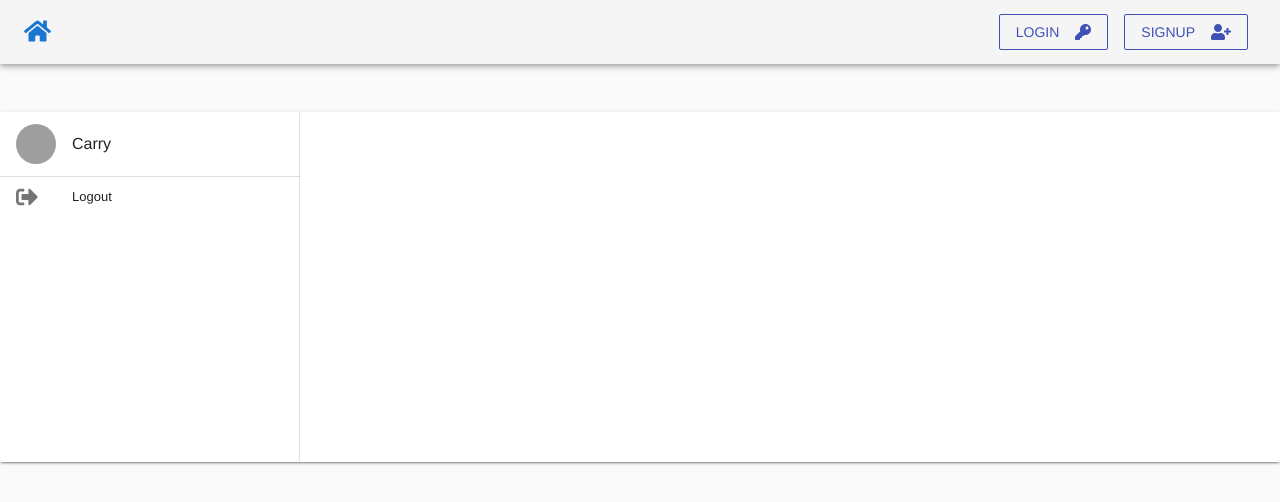
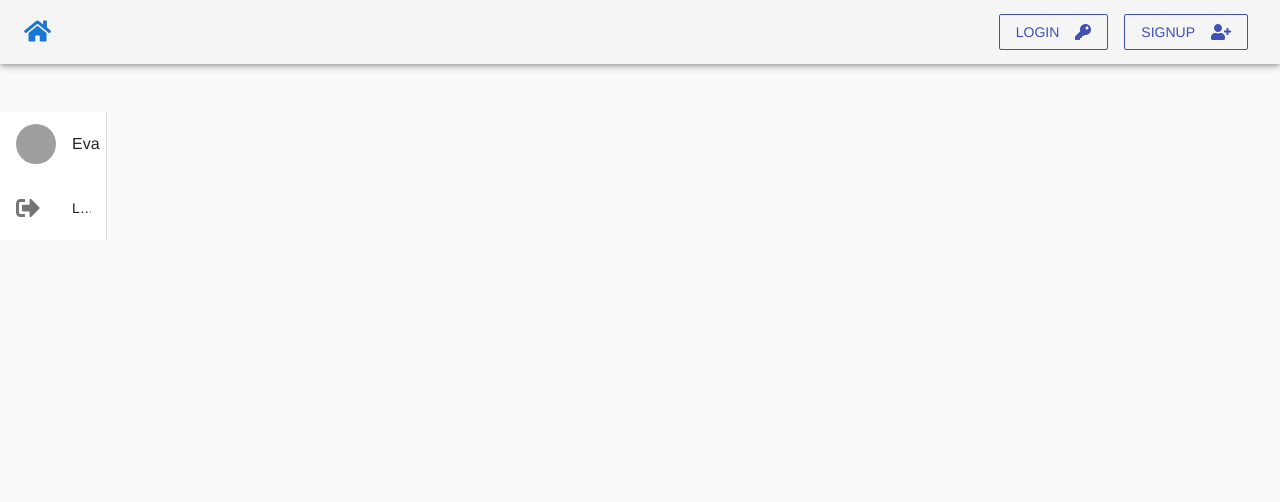
Before and after one commit to swarnak1/2019FollowingVideo, a Vue app in the folder client/: page /dashboard in a window 1280 px wide. Shown: the top 502 px of the page. Built offline with nearby package versions, Linux system fonts and the light colour scheme; grey boxes are pictures that could not be loaded.

Commit message:
working on the dashboard

```diff
--- a/client/src/views/Dashboard.vue
+++ b/client/src/views/Dashboard.vue
@@ -1,10 +1,12 @@
 <template>
-<v-card height="350px">
+<v-layout row>
+<v-flex xs1>
 <v-navigation-drawer
     permanent
-    absolute
+    value="true"
 >
     <v-toolbar flat class="transparent">
+        <!-- <v-toolbar-side-icon></v-toolbar-side-icon> -->
         <v-list class="pa-0">
         <v-list-tile avatar>
             <v-list-tile-avatar>
@@ -12,15 +14,12 @@
             </v-list-tile-avatar>
 
             <v-list-tile-content>
-            <v-list-tile-title>Carry</v-list-tile-title>
+            <v-list-tile-title>Eva</v-list-tile-title>
             </v-list-tile-content>
         </v-list-tile>
         </v-list>
     </v-toolbar>
-
-    <v-list class="pt-0" dense>
-        <v-divider></v-divider>
-
+    <v-list>
     <v-list-tile
         @click="logout"
     >
@@ -34,17 +33,39 @@
     </v-list-tile>
     </v-list>
 </v-navigation-drawer>
+</v-flex>
+    <v-flex xs2 sm2 v-for="w in workouts" :key="w.id">
+    <v-card>
+    <v-card-title primary-title>
+        <div>
+            <div class="headline">{{w.exercise.name + ' ' + w.description}} workout</div>
+            <span class="grey--text">{{'created at: ' + normalizeDate(w.createdAt)}}</span>
+        </div>
+        </v-card-title>
+        <div>
+            <div class="headline">{{'duration: ' + (duration(w.start_time, w.end_time))}}</div>
+            <div class="headline">{{'goal: ' + w.exercise.goal}}</div>
+            <div class="headline">{{'calories burnt: ' + w.calories_burnt}}</div>
+        </div>
     </v-card>
+    </v-flex>
+</v-layout>
 </template>
 
 <script>
+import Button from '@/components/Button.vue'
+import WorkoutForm from '@/components/WorkoutForm.vue'
 export default {
+    components: {
+    Button,
+    WorkoutForm
+    },
     methods: {
         logout: function () {
             this.$store.commit('setAuth', false)
             this.$store.commit('clearToken')
             this.$router.push('/')
-        }
+        },
     }
 }
 </script>
--- a/client/src/views/Home.vue
+++ b/client/src/views/Home.vue
@@ -11,8 +11,8 @@
 </template>
 
 <style scoped lang="scss">
-.main-image {
-  margin-top: -4em !important;
-  padding-top: 0em !important;
-}
+// .main-image {
+//   margin-top: 0em !important;
+//   padding-top: 0em !important;
+// }
 </style>
```
Lines whose indentation alone changed are shown as unchanged.
